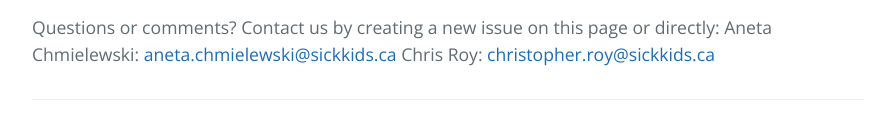
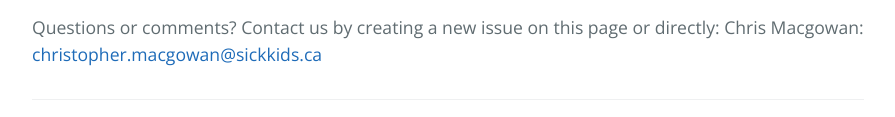
Before and after one commit to MetricOptimizedGating/MOG-Public, a plain HTML site: page index.html in a window 1280 px wide. Shown: the part 2930-3047 px from the top of the page, without its empty margins (192-1087 px from the left). Drawn offline with nearby package versions, Linux system fonts and the light colour scheme.

Commit message:
Update contact info

```diff
--- a/index.html
+++ b/index.html
@@ -57,7 +57,7 @@ Data(Rows,Velocity Encodes).KSpace(Columns, Coils, Measured Cardiac Phase)
 
 <p><img src="http://i.imgur.com/SmDExh1.jpg" alt=""></p>
 
-<p>Questions or comments? Contact us by creating a new issue on this page or directly:  Aneta Chmielewski: <a href="mailto:aneta.chmielewski@sickkids.ca">aneta.chmielewski@sickkids.ca</a> Chris Roy: <a href="mailto:christopher.roy@sickkids.ca">christopher.roy@sickkids.ca</a></p>
+<p>Questions or comments? Contact us by creating a new issue on this page or directly:  Chris Macgowan: <a href="mailto:christopher.macgowan@sickkids.ca">christopher.macgowan@sickkids.ca</a></p>
 
       <footer class="site-footer">
         <span class="site-footer-owner"><a href="https://github.com/MetricOptimizedGating/MOG-Public">MOG-Public</a> is maintained by <a href="https://github.com/MetricOptimizedGating">MetricOptimizedGating</a>.</span>
```
